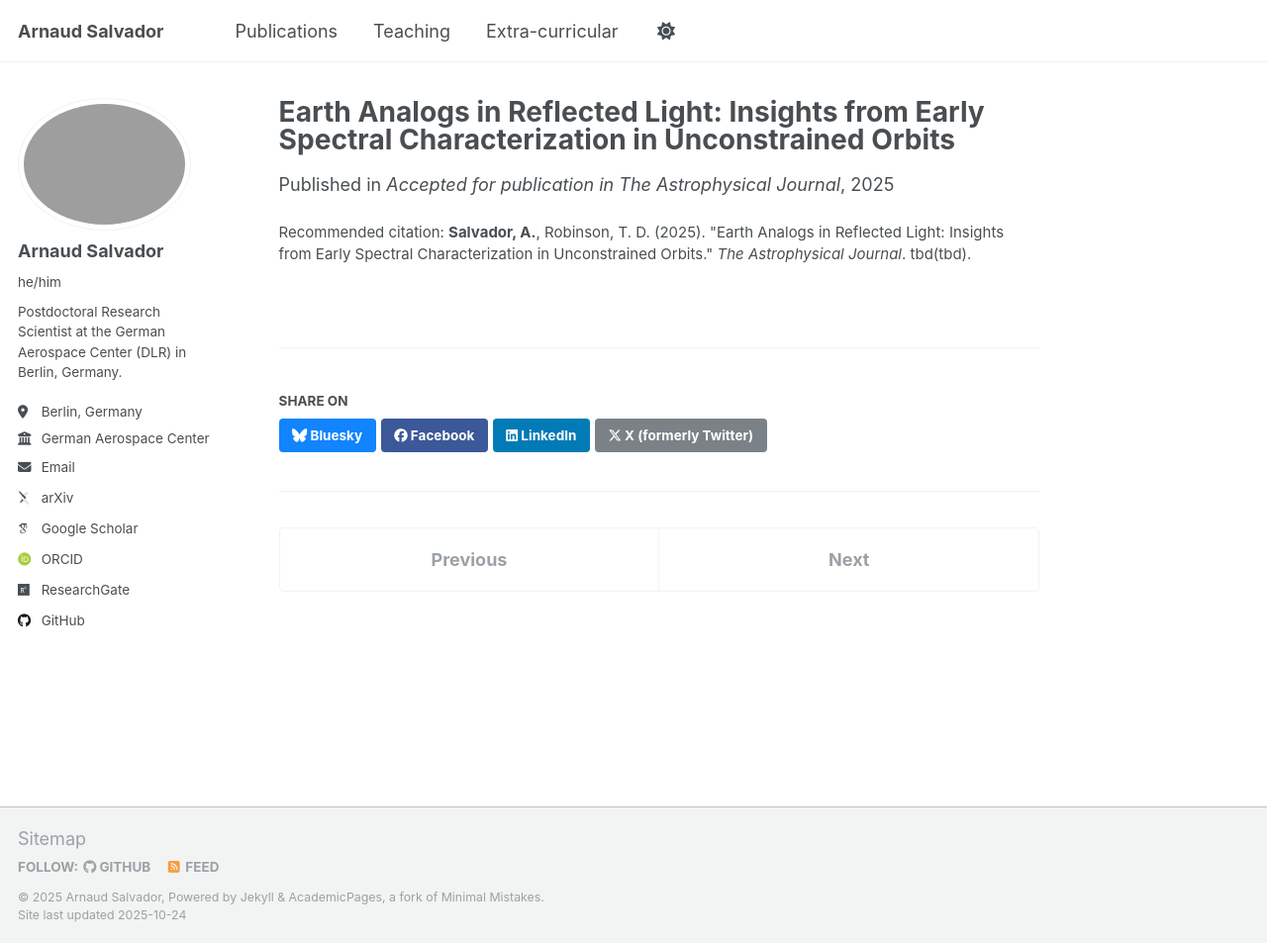
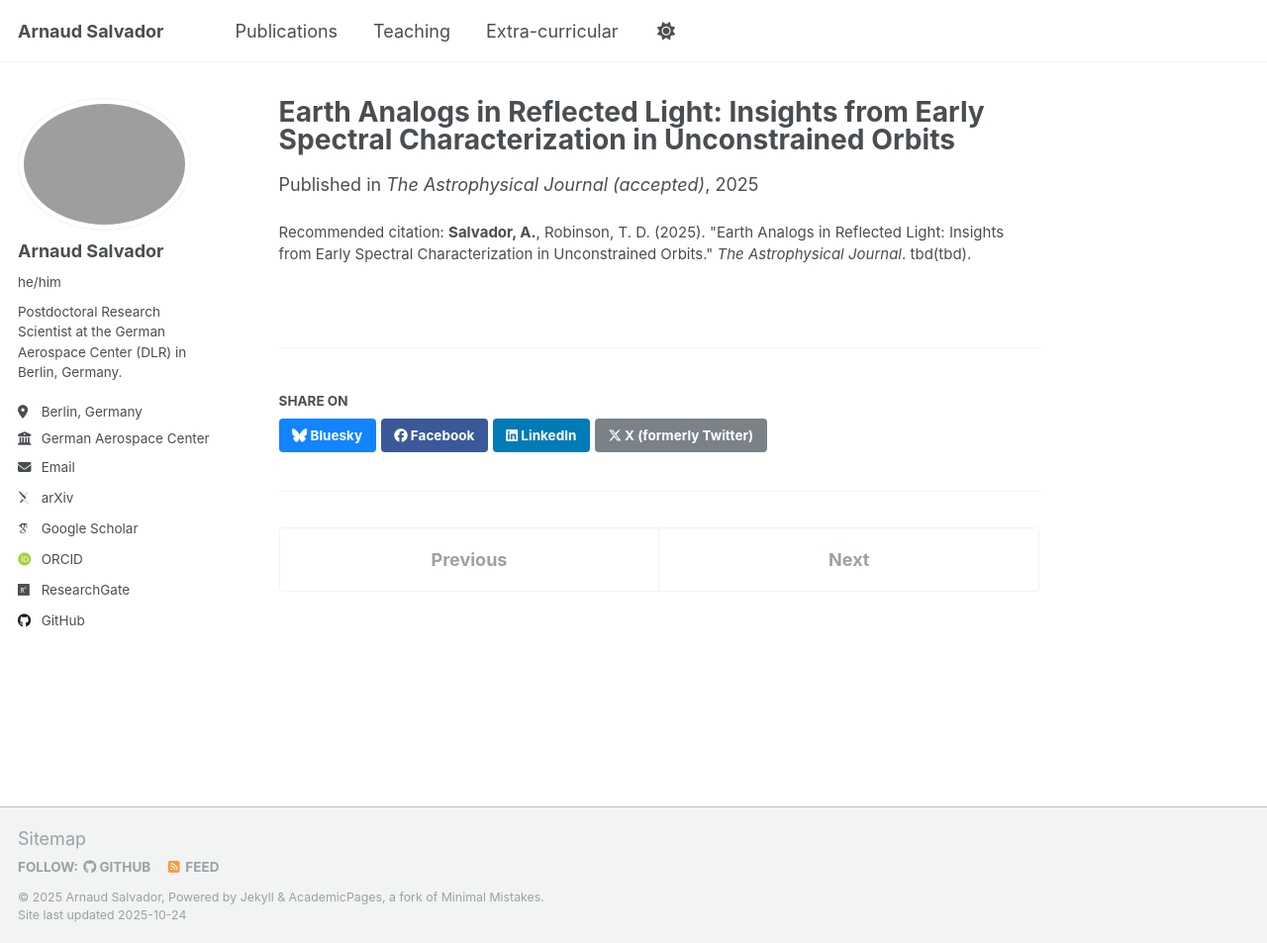
Before and after one commit to arnaudsalvador/arnaudsalvador.github.io, a Jekyll site: the page built from _publications/Salvador2025.md, in a window 1280 px wide and 953 px high. Shown: the whole window at 99% size. Built offline with Jekyll 4.4.1, drawn with Linux system fonts in a browser that asks for light colours; some web fonts are replaced.

Commit message:
Update Salvador2025.md

```diff
--- a/_publications/Salvador2025.md
+++ b/_publications/Salvador2025.md
@@ -4,7 +4,7 @@
 category: manuscripts
 permalink: /publication/Salvador2025
 #date: accepted
-venue: 'Accepted for publication in The Astrophysical Journal'
+venue: 'The Astrophysical Journal (accepted)'
 excerpt: "<img src='/images/violin_H2O_fc_w_spectrum.png'>"
 #paperurl: 'http://arnaudsalvador.github.io/files/Salvador_2025.pdf'
 #bibtexurl: 'http://arnaudsalvador.github.io/files/Salvador2025.bib'
```
